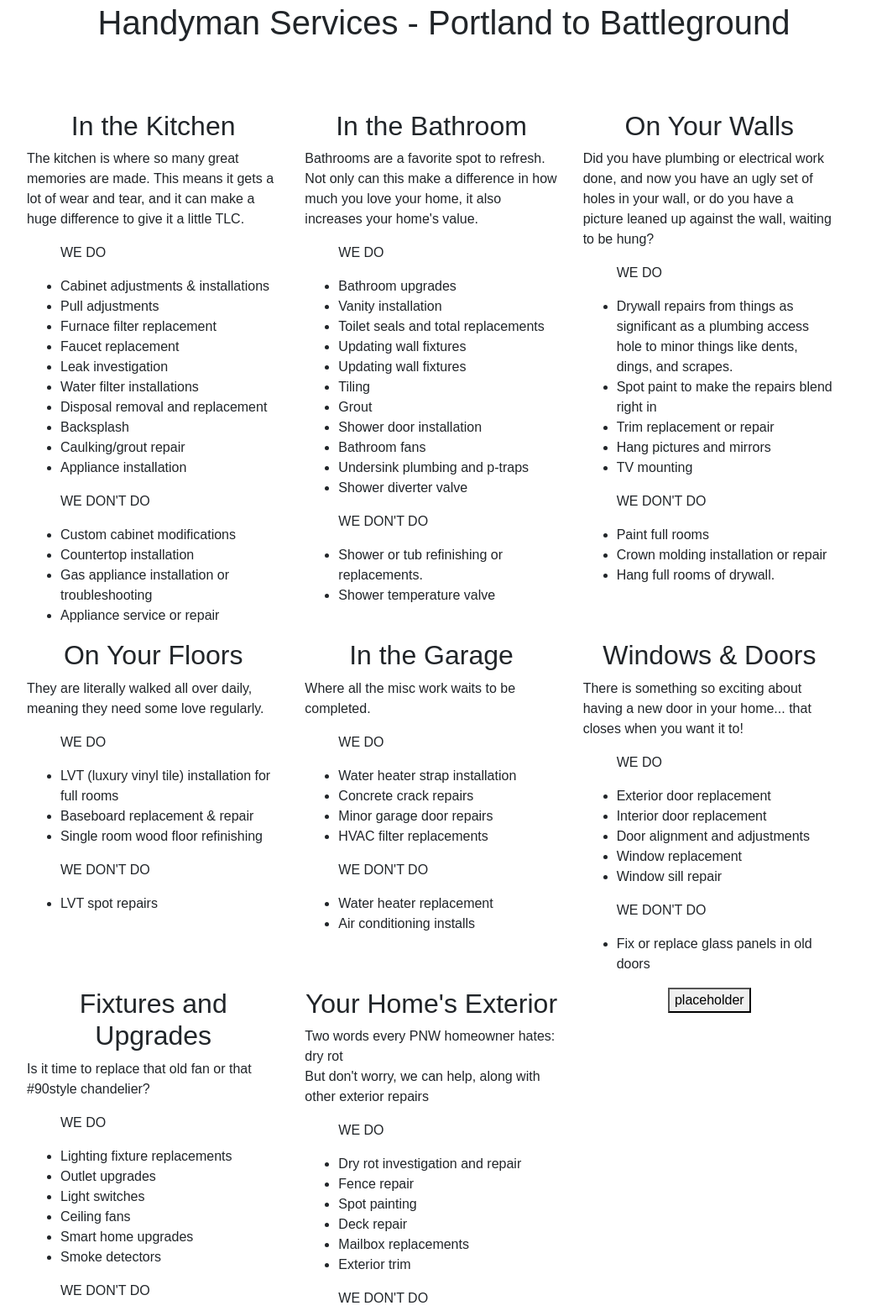
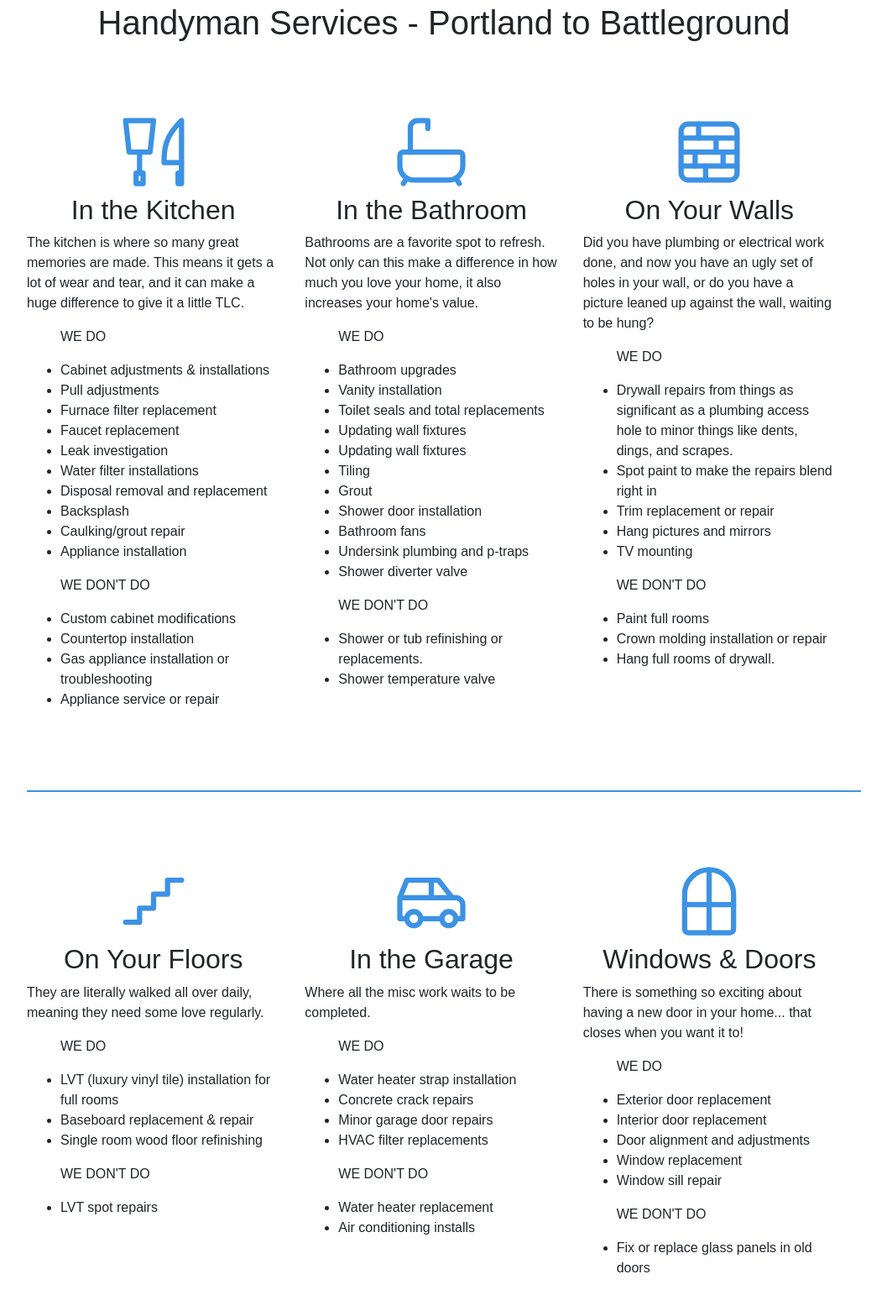
Before and after one commit to TimEmpey/cc-handyman, a website built with webpack: page src/html/services.html in a window 1280 px wide. Shown: the part 237-1798 px from the top of the page at 84% size, without its empty margins (111-1168 px from the left). Built offline with nearby package versions, Linux system fonts and the light colour scheme; a web font is replaced by a local one.

Commit message:
add and style icons

```diff
--- a/src/css/services.css
+++ b/src/css/services.css
@@ -7,6 +7,10 @@
 .container{
     text-align: center;
     width: 80vw;
+}
+
+.icon{
+    margin-right: 3vw;
 }
 
 .job-type{
@@ -24,20 +28,25 @@
     text-align: left;
 }
 
+hr{
+    border: 1px solid #3C92E5;
+    margin-top: 10vh;
+    margin-bottom: 10vh;
+}
+
 @media only screen and (orientation:portrait){
-    /* .row{
-        max-width: none;
-        min-width: none;
-        width: 100vw;
-    } */
     .col-4{
         max-width: none;
         min-width: none;
         width: 100vw;
     }
-    /* .service-section{
-        margin-inline: 2vw;
-    } */
+    .service-section{
+        margin-bottom: 10vh;
+    }
+    .icon{
+        height: 150px;
+        width: 150px;
+    }
     .row li{
         width: 70vw;
     }
--- a/src/html/services.html
+++ b/src/html/services.html
@@ -19,6 +19,14 @@
     <div class="container">
         <div class="row">
             <div class="col-4 service-section">
+                <svg xmlns="http://www.w3.org/2000/svg" class="icon icon-tabler icon-tabler-tools-kitchen" width="100" height="100" viewBox="0 0 24 24" stroke-width="1.5" stroke="#3C92E5" fill="none" stroke-linecap="round" stroke-linejoin="round">
+                    <path stroke="none" d="M0 0h24v24H0z" fill="none"/>
+                    <path d="M4 3h8l-1 9h-6z" />
+                    <path d="M7 18h2v3h-2z" />
+                    <path d="M20 3v12h-5c-.023 -3.681 .184 -7.406 5 -12z" />
+                    <path d="M20 15v6h-1v-3" />
+                    <line x1="8" y1="12" x2="8" y2="18" />
+                </svg>
                 <h2 class="job-type">In the Kitchen</h2>
                 <p class="description">The kitchen is where so many great memories are made. This means it gets a lot of wear and tear, and it can make a huge difference to give it a little TLC.</p>
                 <ul class="we-do">
@@ -44,6 +52,13 @@
             </div>
 
             <div class="col-4 service-section">
+                <svg xmlns="http://www.w3.org/2000/svg" class="icon icon-tabler icon-tabler-bath" width="100" height="100" viewBox="0 0 24 24" stroke-width="1.5" stroke="#3C92E5" fill="none" stroke-linecap="round" stroke-linejoin="round">
+                    <path stroke="none" d="M0 0h24v24H0z" fill="none"/>
+                    <path d="M4 12h16a1 1 0 0 1 1 1v3a4 4 0 0 1 -4 4h-10a4 4 0 0 1 -4 -4v-3a1 1 0 0 1 1 -1z" />
+                    <path d="M6 12v-7a2 2 0 0 1 2 -2h3v2.25" />
+                    <path d="M4 21l1 -1.5" />
+                    <path d="M20 21l-1 -1.5" />
+                </svg>
                 <h2 class="job-type">In the Bathroom</h2>
                 <p class="description">Bathrooms are a favorite spot to refresh. Not only can this make a difference in how much you love your home, it also increases your home's value.</p>
                 <ul class="we-do">
@@ -68,6 +83,18 @@
             </div>
 
             <div class="col-4 service-section">
+                <svg xmlns="http://www.w3.org/2000/svg" class="icon icon-tabler icon-tabler-wall" width="100" height="100" viewBox="0 0 24 24" stroke-width="1.5" stroke="#3C92E5" fill="none" stroke-linecap="round" stroke-linejoin="round">
+                    <path stroke="none" d="M0 0h24v24H0z" fill="none"/>
+                    <rect x="4" y="4" width="16" height="16" rx="2" />
+                    <path d="M4 8h16" />
+                    <path d="M20 12h-16" />
+                    <path d="M4 16h16" />
+                    <path d="M9 4v4" />
+                    <path d="M14 8v4" />
+                    <path d="M8 12v4" />
+                    <path d="M16 12v4" />
+                    <path d="M11 16v4" />
+                </svg>
                 <h2 class="job-type">On Your Walls</h2>
                 <p class="description">Did you have plumbing or electrical work done, and now you have an ugly set of holes in your wall, or do you have a picture leaned up against the wall, waiting to be hung?</p>
                 <ul class="we-do">
@@ -86,9 +113,14 @@
                 </ul>
             </div>
         </div>
+        <hr>
         <!--! Services Row 2--------------------------------------------------------------------------->
         <div class="row">
             <div class="col-4 service-section">
+                <svg xmlns="http://www.w3.org/2000/svg" class="icon icon-tabler icon-tabler-stairs" width="100" height="100" viewBox="0 0 24 24" stroke-width="1.5" stroke="#3C92E5" fill="none" stroke-linecap="round" stroke-linejoin="round">
+                    <path stroke="none" d="M0 0h24v24H0z" fill="none"/>
+                    <path d="M4 18h4v-4h4v-4h4v-4h4" />
+                </svg>
                 <h2 class="job-type">On Your Floors</h2>
                 <p class="description">They are literally walked all over daily, meaning they need some love regularly.</p>
                 <ul class="we-do">
@@ -104,6 +136,12 @@
             </div>
 
             <div class="col-4 service-section">
+                <svg xmlns="http://www.w3.org/2000/svg" class="icon icon-tabler icon-tabler-car" width="100" height="100" viewBox="0 0 24 24" stroke-width="1.5" stroke="#3C92E5" fill="none" stroke-linecap="round" stroke-linejoin="round">
+                    <path stroke="none" d="M0 0h24v24H0z" fill="none"/>
+                    <circle cx="7" cy="17" r="2" />
+                    <circle cx="17" cy="17" r="2" />
+                    <path d="M5 17h-2v-6l2 -5h9l4 5h1a2 2 0 0 1 2 2v4h-2m-4 0h-6m-6 -6h15m-6 0v-5" />
+                </svg>
                 <h2 class="job-type">In the Garage</h2>
                 <p class="description">Where all the misc work waits to be completed.</p>
                 <ul class="we-do">
@@ -121,6 +159,12 @@
             </div>
 
             <div class="col-4 service-section">
+                <svg xmlns="http://www.w3.org/2000/svg" class="icon icon-tabler icon-tabler-window" width="100" height="100" viewBox="0 0 24 24" stroke-width="1.5" stroke="#3C92E5" fill="none" stroke-linecap="round" stroke-linejoin="round">
+                    <path stroke="none" d="M0 0h24v24H0z" fill="none"/>
+                    <path d="M12 3c-3.866 0 -7 3.272 -7 7v10a1 1 0 0 0 1 1h12a1 1 0 0 0 1 -1v-10c0 -3.728 -3.134 -7 -7 -7z" />
+                    <line x1="5" y1="13" x2="19" y2="13" />
+                    <line x1="12" y1="3" x2="12" y2="21" />
+                </svg>
                 <h2 class="job-type">Windows & Doors</h2>
                 <p class="description">There is something so exciting about having a new door in your home... that closes when you want it to!</p>
                 <ul class="we-do">
@@ -137,9 +181,15 @@
                 </ul>
             </div>
         </div>
+        <hr>
         <!--! Services Row 3--------------------------------------------------------------------------->
         <div class="row">
             <div class="col-4 service-section">
+                <svg xmlns="http://www.w3.org/2000/svg" class="icon icon-tabler icon-tabler-bulb-off" width="100" height="100" viewBox="0 0 24 24" stroke-width="1.5" stroke="#3C92E5" fill="none" stroke-linecap="round" stroke-linejoin="round">
+                    <path stroke="none" d="M0 0h24v24H0z" fill="none"/>
+                    <path d="M9 16a5 5 0 1 1 6 0a3.5 3.5 0 0 0 -1 3a2 2 0 0 1 -4 0a3.5 3.5 0 0 0 -1 -3" />
+                    <line x1="9.7" y1="17" x2="14.3" y2="17" />
+                </svg>
                 <h2 class="job-type">Fixtures and Upgrades</h2>
                 <p class="description">Is it time to replace that old fan or that #90style chandelier?</p>
                 <ul class="we-do">
@@ -161,6 +211,12 @@
             </div>
 
             <div class="col-4 service-section">
+                <svg xmlns="http://www.w3.org/2000/svg" class="icon icon-tabler icon-tabler-home" width="100" height="100" viewBox="0 0 24 24" stroke-width="1.5" stroke="#3C92E5" fill="none" stroke-linecap="round" stroke-linejoin="round">
+                    <path stroke="none" d="M0 0h24v24H0z" fill="none"/>
+                    <polyline points="5 12 3 12 12 3 21 12 19 12" />
+                    <path d="M5 12v7a2 2 0 0 0 2 2h10a2 2 0 0 0 2 -2v-7" />
+                    <path d="M9 21v-6a2 2 0 0 1 2 -2h2a2 2 0 0 1 2 2v6" />
+                </svg>
                 <h2 class="job-type">Your Home's Exterior</h2>
                 <p class="description">Two words every PNW homeowner hates: dry rot <br> But don't worry, we can help, along with other exterior repairs</p>
                 <ul class="we-do">
@@ -181,11 +237,11 @@
                     <li>Work on any exterior space over two stories high.</li>
                 </ul>
             </div>
-
             <div class="col-4 service-section">
                 <button>placeholder</button>
             </div>
         </div>
+        <hr>
     </div>
 </body>
 </html>
```
